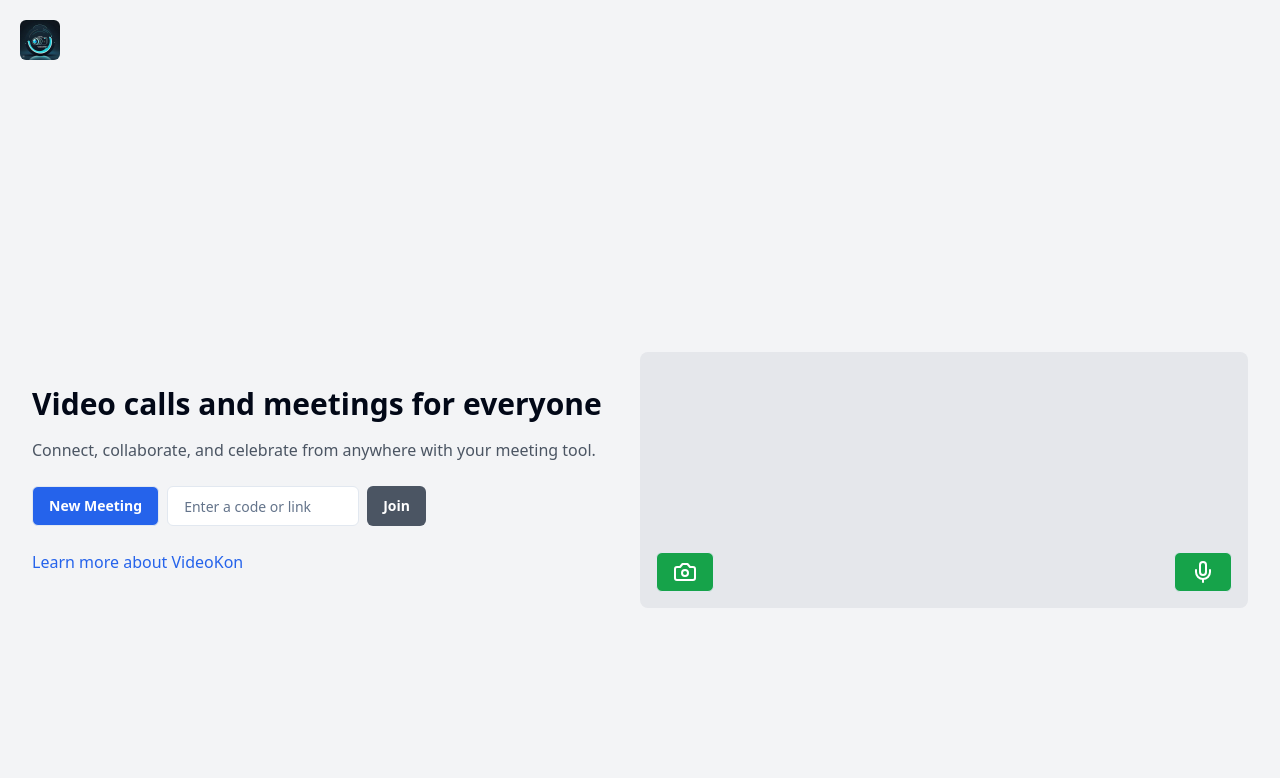
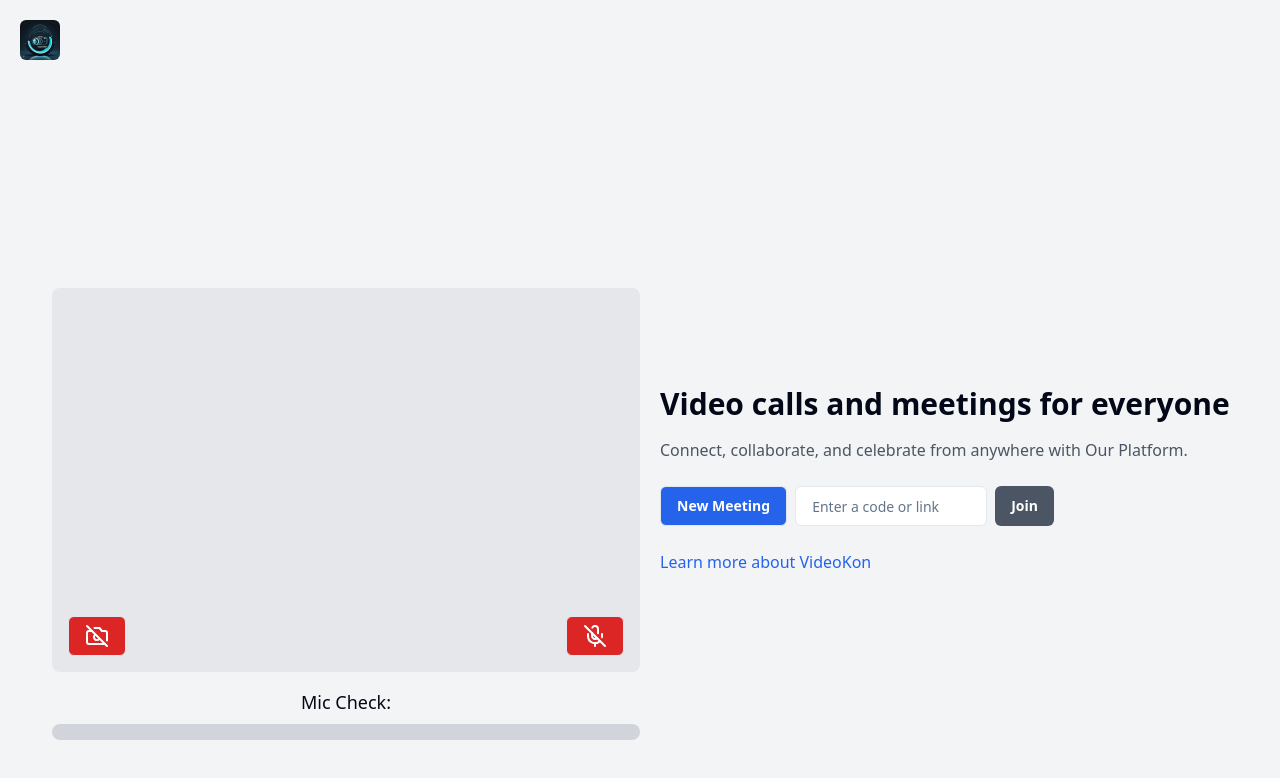
Before and after one commit to dr-naikare/VideoKon_SDK, a React (Vite) app in the folder frontend/: page /lobby in a window 1280 px wide. Shown: the top 778 px of the page. Built offline with nearby package versions, Linux system fonts and the light colour scheme; no server answers.

Commit message:
fix: revised the changes asked for meeting lobby

```diff
--- a/frontend/src/pages/Lobby.jsx
+++ b/frontend/src/pages/Lobby.jsx
@@ -5,9 +5,12 @@ import { CameraIcon, CameraOffIcon, MicIcon, MicOffIcon } from "lucide-react";
 
 const LobbyPage = () => {
   const [meetingCode, setMeetingCode] = useState("");
-  const [isCameraOn, setIsCameraOn] = useState(true);
-  const [isMicOn, setIsMicOn] = useState(true);
+  const [isCameraOn, setIsCameraOn] = useState(false);
+  const [isMicOn, setIsMicOn] = useState(false);
+  const [micLevel, setMicLevel] = useState(0); // State to store mic level
   const videoRef = useRef(null);
+  const audioContextRef = useRef(null);
+  const analyserRef = useRef(null);
 
   useEffect(() => {
     if (isCameraOn) {
@@ -42,7 +45,7 @@ const LobbyPage = () => {
   const stopVideoStream = () => {
     if (videoRef.current && videoRef.current.srcObject) {
       const stream = videoRef.current.srcObject;
-      const tracks = stream.getTracks().filter((track) => track.kind === 'video');
+      const tracks = stream.getTracks().filter((track) => track.kind === "video");
       tracks.forEach((track) => track.stop());
       videoRef.current.srcObject = null;
     }
@@ -51,36 +54,64 @@ const LobbyPage = () => {
   const startAudioStream = async () => {
     try {
       const stream = await navigator.mediaDevices.getUserMedia({ audio: true });
-      const tracks = stream.getTracks().filter(track => track.kind === 'audio');
-      tracks.forEach(track => track.enabled = isMicOn);
+      const audioContext = new (window.AudioContext || window.webkitAudioContext)();
+      const analyser = audioContext.createAnalyser();
+      const source = audioContext.createMediaStreamSource(stream);
+      source.connect(analyser);
+      analyser.fftSize = 256;
+
+      const bufferLength = analyser.frequencyBinCount;
+      const dataArray = new Uint8Array(bufferLength);
+
+      // Start visualizing the mic level
+      const updateMicLevel = () => {
+        analyser.getByteTimeDomainData(dataArray);
+        const normalizedMicLevel = Math.max(...dataArray) / 128.0 - 1.0; // Normalize between 0 and 1
+        setMicLevel(Math.abs(normalizedMicLevel)); // Set mic level state
+
+        requestAnimationFrame(updateMicLevel); // Continue to get audio levels
+      };
+
+      updateMicLevel();
+
+      // Store the audio context and analyser to stop them later
+      audioContextRef.current = audioContext;
+      analyserRef.current = analyser;
     } catch (error) {
       console.error("Error accessing microphone:", error);
     }
   };
 
   const stopAudioStream = () => {
-    if (videoRef.current && videoRef.current.srcObject) {
-      const stream = videoRef.current.srcObject;
-      const tracks = stream.getTracks().filter((track) => track.kind === 'audio');
-      tracks.forEach((track) => track.stop());
+    if (audioContextRef.current) {
+      audioContextRef.current.close();
+      audioContextRef.current = null;
+      analyserRef.current = null;
     }
   };
 
   const handleNewMeeting = () => {
-    // Store the camera and mic status in localStorage or pass through URL params
-    localStorage.setItem('cameraStatus', isCameraOn);
-    localStorage.setItem('micStatus', isMicOn);
-
-    // Redirect to the new meeting with settings
+    localStorage.setItem("cameraStatus", isCameraOn);
+    localStorage.setItem("micStatus", isMicOn);
     window.location.href = `/meeting`;
   };
 
   const handleJoinMeeting = () => {
     if (meetingCode) {
-      localStorage.setItem('cameraStatus', isCameraOn);
-      localStorage.setItem('micStatus', isMicOn);
+      localStorage.setItem("cameraStatus", isCameraOn);
+      localStorage.setItem("micStatus", isMicOn);
+      window.location.href = `/meeting/${meetingCode}`;
+    }
+  };
 
-      window.location.href = `/meeting/${meetingCode}`;
+  // Helper function to determine the bar color based on mic level
+  const getMicLevelColor = () => {
+    if (micLevel < 0.3) {
+      return "bg-green-600"; // Low volume
+    } else if (micLevel < 0.6) {
+      return "bg-yellow-600"; // Medium volume
+    } else {
+      return "bg-red-600"; // High volume
     }
   };
 
@@ -89,11 +120,57 @@ const LobbyPage = () => {
       <div className="bg-gray-100 p-5">
         <img src="/logo.jpg" alt="logo" className="w-10 h-10 mr-2 rounded-md" />
       </div>
-    <div className="min-h-screen flex flex-col lg:flex-row items-center justify-between bg-gray-100 p-8">
+      <div className="min-h-screen flex flex-col-reverse lg:flex-row items-center justify-between bg-gray-100 p-8">
         {/* Left Section: Video Call and Inputs */}
+        <div className="lg:w-1/2 w-full mt-8 mx-5 lg:mt-0 flex justify-center items-center">
+          <div className="relative w-full h-96 bg-gray-200 rounded-lg">
+            <video
+              ref={videoRef}
+              className="w-full h-full object-cover rounded-lg"
+              muted
+            ></video>
+
+            {/* Mic Level Display */}
+            <div className="w-full mt-4 text-center mb-4">
+              <p className="text-lg mb-2">Mic Check:</p>
+              <div className="w-full h-4 bg-gray-300 rounded-full overflow-hidden">
+                <div
+                  className={`h-full ${getMicLevelColor()}`}
+                  style={{ width: `${micLevel * 100}%` }}
+                ></div>
+              </div>
+            </div>
+
+            {/* Camera Toggle */}
+            <Button
+              variant="outline"
+              className={`absolute bottom-4 left-4 ${
+                isCameraOn ? "bg-green-600" : "bg-red-600"
+              } text-white font-bold px-4 py-2`}
+              onClick={() => setIsCameraOn(!isCameraOn)}
+            >
+              {isCameraOn ? <CameraIcon /> : <CameraOffIcon />}
+            </Button>
+
+            {/* Microphone Toggle */}
+            <Button
+              variant="outline"
+              className={`absolute bottom-4 right-4 ${
+                isMicOn ? "bg-green-600" : "bg-red-600"
+              } text-white font-bold px-4 py-2`}
+              onClick={() => setIsMicOn(!isMicOn)}
+            >
+              {isMicOn ? <MicIcon /> : <MicOffIcon />}
+            </Button>
+          </div>
+
+          {/* Microphone Check (Below Video) */}
+        </div>
+
+        {/* Right Section: Video and Audio Preview */}
         <div className="lg:w-1/2 w-full flex flex-col items-center lg:items-start">
           <h1 className="text-3xl font-semibold mb-4">Video calls and meetings for everyone</h1>
-        <p className="mb-6 text-gray-600">Connect, collaborate, and celebrate from anywhere with your meeting tool.</p>
+          <p className="mb-6 text-gray-600">Connect, collaborate, and celebrate from anywhere with Our Platform.</p>
 
           {/* New Meeting and Join Form */}
           <div className="flex mb-6 space-x-2">
@@ -123,39 +200,6 @@ const LobbyPage = () => {
           {/* Learn more link */}
           <p className="text-blue-600 hover:underline cursor-pointer">Learn more about VideoKon</p>
         </div>
-
-      {/* Right Section: Video and Audio Preview */}
-      <div className="lg:w-1/2 w-full mt-8 lg:mt-0 flex justify-center items-center">
-        <div className="relative w-full h-64 bg-gray-200 rounded-lg">
-          <video
-            ref={videoRef}
-            className="w-full h-full object-cover rounded-lg"
-            muted
-          ></video>
-
-          {/* Camera Toggle */}
-          <Button
-            variant="outline"
-            className={`absolute bottom-4 left-4 ${
-              isCameraOn ? "bg-green-600" : "bg-red-600"
-            } text-white font-bold px-4 py-2`}
-            onClick={() => setIsCameraOn(!isCameraOn)}
-          >
-            {isCameraOn ? <CameraIcon /> : <CameraOffIcon />}
-          </Button>
-
-          {/* Microphone Toggle */}
-          <Button
-            variant="outline"
-            className={`absolute bottom-4 right-4 ${
-              isMicOn ? "bg-green-600" : "bg-red-600"
-            } text-white font-bold px-4 py-2`}
-            onClick={() => setIsMicOn(!isMicOn)}
-          >
-            {isMicOn ? <MicIcon /> : <MicOffIcon />}
-          </Button>
-        </div>
-      </div>
       </div>
     </>
   );
--- a/frontend/src/pages/Meeting.jsx
+++ b/frontend/src/pages/Meeting.jsx
@@ -147,6 +147,7 @@ const VideoKon = () => {
     return () => {
       console.log('Disconnecting from socket server...');
       if (socketRef.current) {
+        // socketRef.current.emit('User-disconnect', currentUser); // This is not needed as the server will handle it
         socketRef.current.disconnect();
       }
       if (localStream) {
```
Lines whose indentation alone changed are shown as unchanged.
